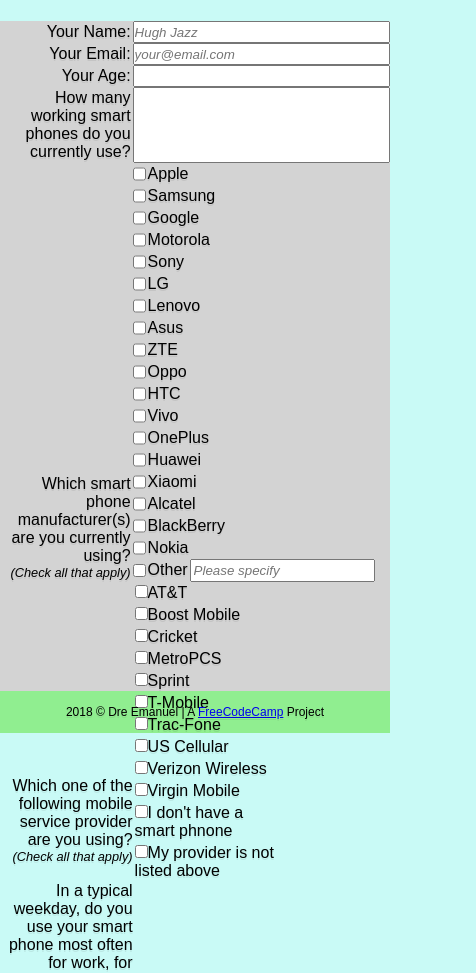
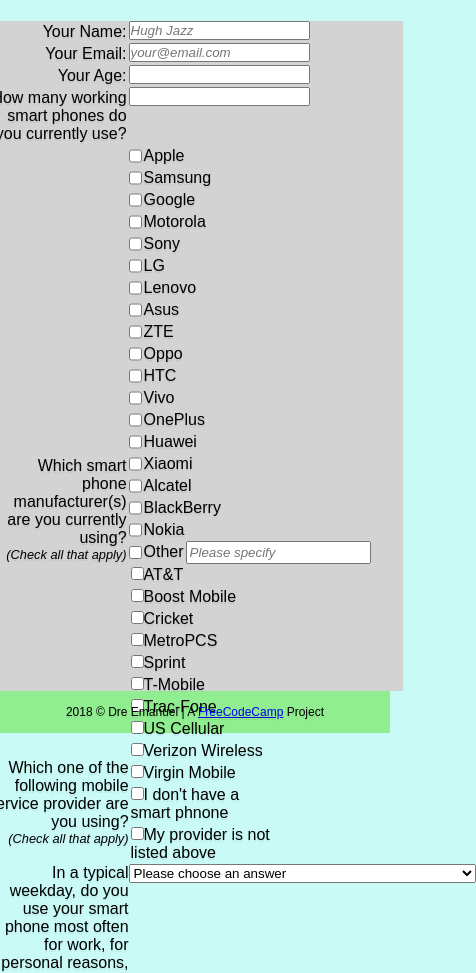
Before and after one commit to andreemanuel/Project-2---Survey, a plain HTML site: page index.html in a window 390 px wide. Shown: the part 111-1084 px from the top of the page, 476 px wide, since content can reach past the window. Drawn offline with Linux system fonts and the light colour scheme.

```diff
--- a/index.html
+++ b/index.html
@@ -24,19 +24,27 @@
         <form id="survey-form" action="#">
 			<div class="row">
                 <label for="name" class="question">Your Name:</label>
-                <input name="name" type="text" placeholder="Hugh Jazz" required class="answer">
+                <div class="answer">
+                    <input name="name" type="text" placeholder="Hugh Jazz" required class="">
+                </div>
             </div>
             <div class="row">
                 <label for="email" class="question">Your Email: </label>
-                <input name="email" type="email" placeholder="your@email.com" required class="answer">
+                <div class="answer">
+                    <input name="email" type="email" placeholder="your@email.com" required class="">
+                </div>
             </div>
             <div class="row">
                 <label for="age" class="question">Your Age:</label>
-                <input type="number" name="age" id="" class="answer">
+                <div class="answer">
+                    <input type="number" name="age" id="" class="">
+                </div>
             </div>
             <div class="row">
                 <label for="phone-qty" class="question">How many working smart phones do you currently use?</label>
-                <input type="number" name="phone-qty" id="" class="answer">
+                <div class="answer">
+                    <input type="number" name="phone-qty" id="" class="">
+                </div>
             </div>
             <div class="row">
                 <label for="phone-brand" class="question">Which smart phone manufacturer(s) are you currently using?<p>(Check all that apply)</p></label>
@@ -126,8 +134,16 @@
                 </div>
                 <div class="answer checkbox-container">
                     <ul id="provider"">
-                        <li class="checkbox-answers"><label for="att"><input type="checkbox" name="att" id="" value="1">AT&T</label></li>
-                        <li class="checkbox-answers"><label for="boost"><input type="checkbox" name="boost" id="" value="2">Boost Mobile</label></li>
+                        <li class="checkbox-answers">
+                            <label for="att">
+                                <input type="checkbox" name="att" id="" value="1">AT&T
+                            </label>
+                        </li>
+                        <li class="checkbox-answers">
+                            <label for="boost">
+                                <input type="checkbox" name="boost" id="" value="2">Boost Mobile
+                            </label>
+                        </li>
                         <li class="checkbox-answers"><label for="cricket"><input type="checkbox" name="cricket" id="" value="3">Cricket</label></li>
                         <li class="checkbox-answers"><label for="metro"><input type="checkbox" name="metro" id="" value="4">MetroPCS</label></li>
                         <li class="checkbox-answers"><label for="sprint"><input type="checkbox" name="sprint" id="" value="5">Sprint</label></li>
@@ -173,11 +189,29 @@
             </div>
             -->
             <div class="row">
-                <div class="question"><label for="phone-usage">In a typical weekday, do you use your smart phone most often for work, for personal reasons, or about an equal amount on both?</label></div>
-
+                <div class="question">
+                    <label for="phone-usage">In a typical weekday, do you use your smart phone most often for work, for personal reasons, or about an equal amount on both?</label>
+                </div>
+                <div class="answer dropdown">
+                    <select name="phone-use" id="phone-use">
+                        <option disabled value selected>Please choose an answer</option>
+                        <option value="work3">Much more often for work</option>
+                        <option value="work2">Somewhat more often for work</option>
+                        <option value="work1">Slightly more often for work</option>
+                        <option value="equal">About an equal amount for both work and personal use</option>
+                        <option value="personal1">Slightly more often for personal use</option>
+                        <option value="personal2">Somewhat more often for personal use</option>
+                        <option value="personal3">Much more often for personal use</option>
+                    </select>
+                </div>
             </div>
             <div class="row">
-
+                <div class="question">
+                    <label for="time-spent">In a typical weekday, about how much time in total do you spend using your smart phone?</label>
+                </div>
+                <div class="answer">
+                    <input type="number" name="time-spent" id="time-spent">
+                </div>
             </div>
             <div class="row">
 
```
Also changed, not shown: 1 other file.
